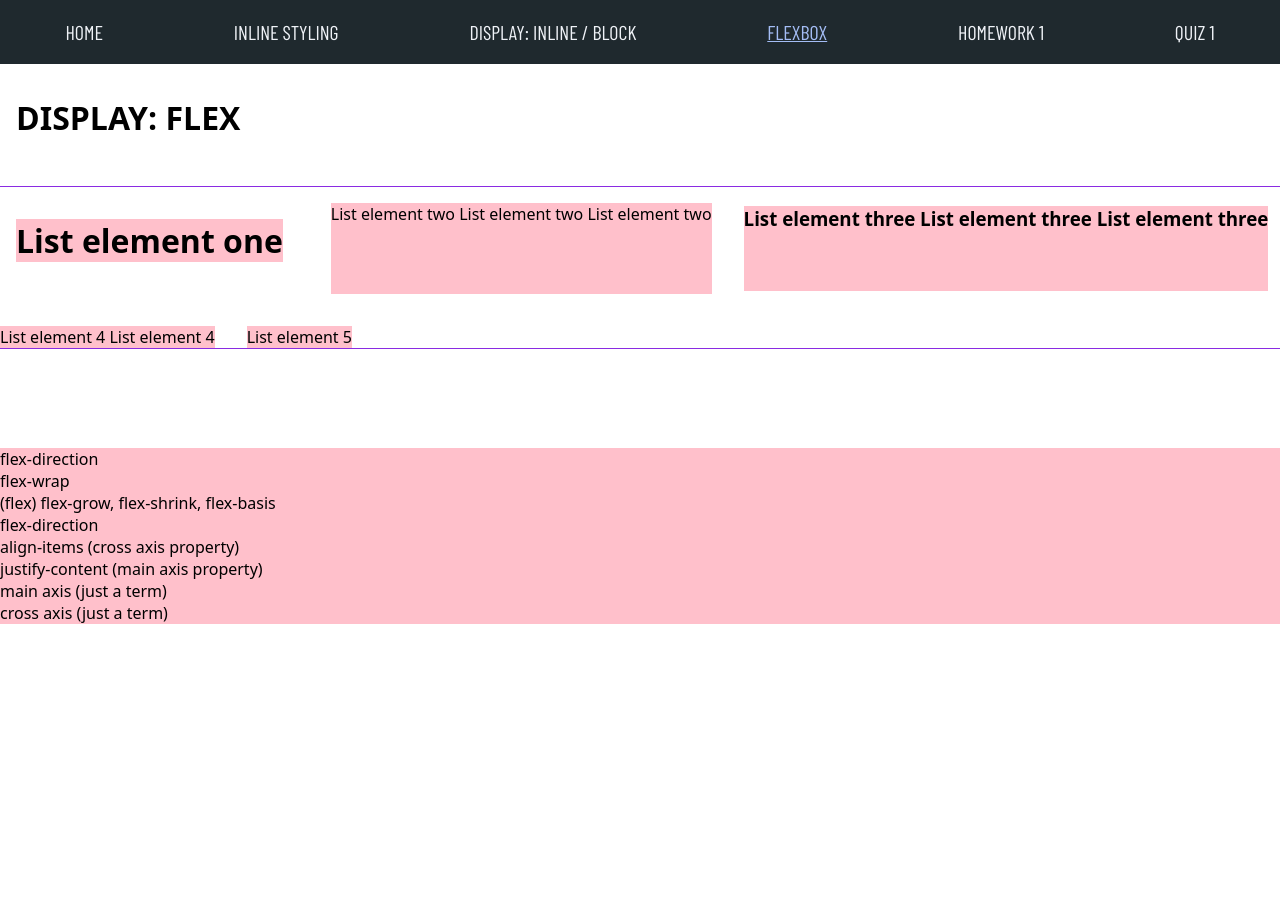
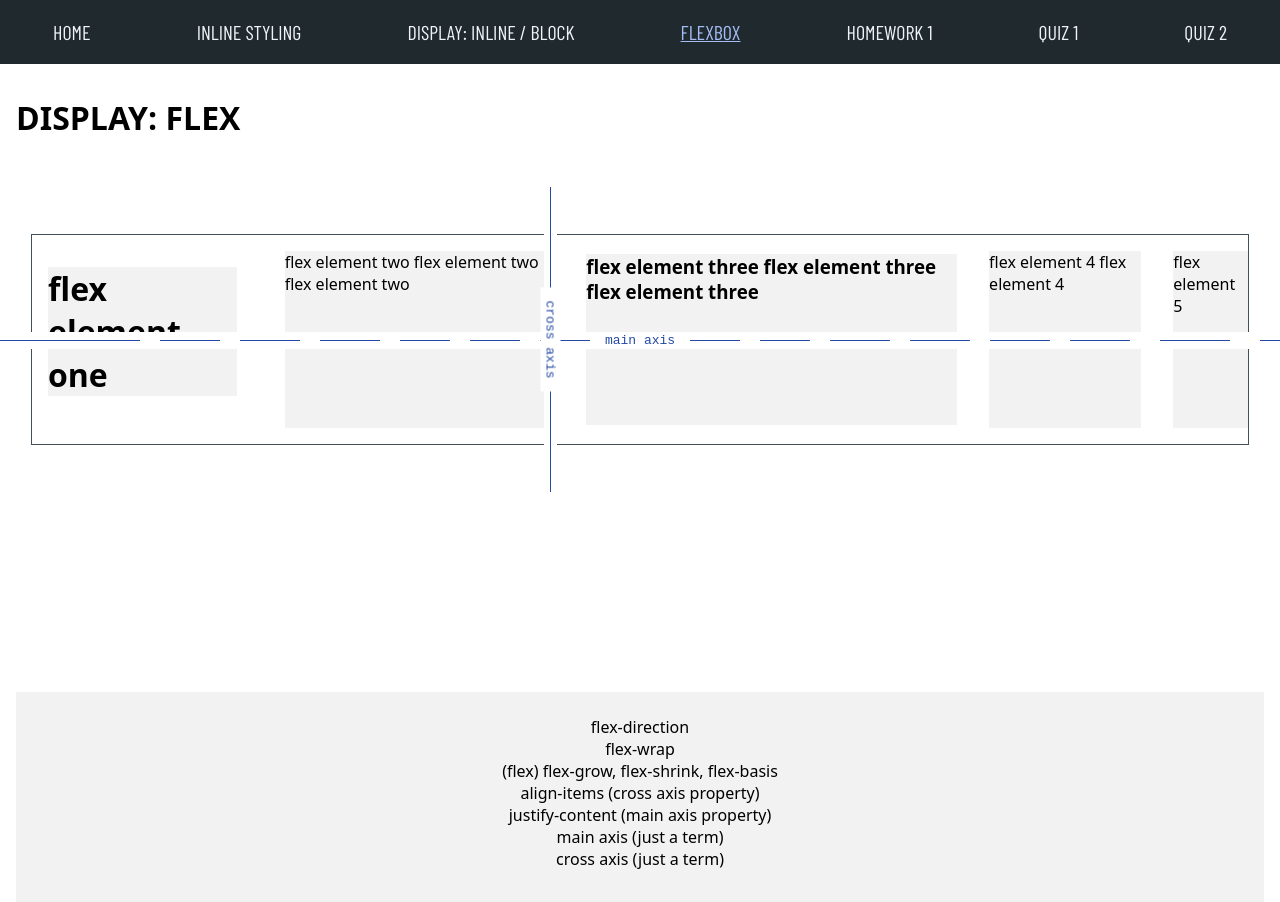
Before and after one commit to Skowronek-Jaskula/simple, a plain HTML site: page display-flex.html in a window 1280 px wide. Before the commit the page ends 800 px from the top, so only its background shows below. Drawn offline with nearby package versions, Linux system fonts and the light colour scheme.

Commit message:
SIMPLE-2

```diff
--- a/display-flex.html
+++ b/display-flex.html
@@ -9,20 +9,125 @@
     <link rel="stylesheet" href="/css/styles.css" />
 
     <style>
-      .list {
+      .flex-wrapper {
+        padding: 3rem 2rem;
+        position: relative;
+        margin-bottom: 200px;
+      }
+      .flex {
         display: flex;
         gap: 1rem 2rem;
-        outline: 1px solid blueviolet;
-        flex-wrap: wrap;
-        flex-direction: row;
+        outline: 1px solid var(--sbne-dark-gray);
       }
 
-      .list__item {
-        background: pink;
+      .flex__item {
+        background: var(--sbne-light-gray);
       }
 
-      .rules {
-        margin-top: 100px;
+      .flex:before,
+      .flex:after,
+      .flex-wrapper:after {
+        display: flex;
+        align-items: center;
+        position: absolute;
+        justify-content: center;
+        font-family: monospace;
+        text-align: center;
+        color: var(--sbne-color-main);
+      }
+
+      .flex:before {
+        box-shadow: 0 0 0 6px white;
+        background: var(--sbne-color-main);
+        top: 0;
+        bottom: 0;
+        width: 1.25px;
+        left: calc(50% - 90px);
+        content: "";
+      }
+
+      .flex:after {
+        transform: rotate(90deg);
+        left: calc(50% - 142px);
+        content: "cross axis";
+        top: 0;
+        background-image: linear-gradient(
+          0,
+          transparent calc(50% - 10px),
+          white calc(50% - 10px),
+          white calc(50% + 10px),
+          transparent calc(50% + 10px)
+        );
+        z-index: 2;
+        padding: 2px 13px;
+        bottom: 0;
+      }
+      .flex-wrapper:after {
+        box-shadow: 0 0 0 8px white;
+        background-image: linear-gradient(
+          90deg,
+          var(--sbne-color-main) calc(50% - 500px),
+          white calc(50% - 500px),
+          calc(50% - 480px),
+          var(--sbne-color-main) calc(50% - 480px),
+          calc(50% - 420px),
+          white calc(50% - 420px),
+          calc(50% - 400px),
+          var(--sbne-color-main) calc(50% - 400px),
+          calc(50% - 340px),
+          white calc(50% - 340px),
+          calc(50% - 320px),
+          var(--sbne-color-main) calc(50% - 320px),
+          calc(50% - 260px),
+          white calc(50% - 260px),
+          calc(50% - 240px),
+          var(--sbne-color-main) calc(50% - 240px),
+          calc(50% - 190px),
+          white calc(50% - 190px),
+          calc(50% - 170px),
+          var(--sbne-color-main) calc(50% - 170px),
+          calc(50% - 120px),
+          white calc(50% - 120px),
+          calc(50% - 100px),
+          var(--sbne-color-main) calc(50% - 100px),
+          calc(50% - 50px),
+          white calc(50% - 50px),
+          calc(50% + 50px),
+          var(--sbne-color-main) calc(50% + 50px),
+          calc(50% + 100px),
+          white calc(50% + 100px),
+          calc(50% + 120px),
+          var(--sbne-color-main) calc(50% + 120px),
+          calc(50% + 170px),
+          white calc(50% + 170px),
+          calc(50% + 190px),
+          var(--sbne-color-main) calc(50% + 190px),
+          calc(50% + 250px),
+          white calc(50% + 250px),
+          white calc(50% + 270px),
+          var(--sbne-color-main) calc(50% + 270px),
+          var(--sbne-color-main) calc(50% + 330px),
+          white calc(50% + 330px),
+          white calc(50% + 350px),
+          var(--sbne-color-main) calc(50% + 350px),
+          var(--sbne-color-main) calc(50% + 410px),
+          white calc(50% + 410px),
+          white calc(50% + 430px),
+          var(--sbne-color-main) calc(50% + 430px),
+          var(--sbne-color-main) calc(50% + 490px),
+          white calc(50% + 490px),
+          white calc(50% + 520px),
+          var(--sbne-color-main) calc(50% + 520px),
+          var(--sbne-color-main) calc(50% + 590px),
+          white calc(50% + 590px),
+          white calc(50% + 620px),
+          var(--sbne-color-main) calc(50% + 620px)
+        );
+        height: 1px;
+        left: 0;
+        right: 0;
+        top: 50%;
+        content: "main axis";
       }
     </style>
   </head>
@@ -38,30 +143,34 @@
       <a class="current" href="/display-flex.html">flexbox</a>
       <a href="/homeworks/homework1.html">homework 1</a>
       <a href="/quizes/quiz-1.html">quiz 1</a>
+      <a href="/quizes/quiz-2.html">QUIZ 2</a>
+      <!--<a href="/quizes/quiz-3.html">QUIZ 3</a>-->
     </nav>
     <h1>DISPLAY: FLEX</h1>
 
-    <ul class="list">
-      <h1 class="list__item">List element one</h1>
-      <p class="list__item">
-        List element two List element two List element two
+    <div class="flex-wrapper">
+      <div class="flex">
+        <h1 class="flex__item">flex element one</h1>
+        <p class="flex__item">
+          flex element two flex element two flex element two
         </p>
-      <h3 class="list__item">
-        List element three List element three List element three
+        <h3 class="flex__item">
+          flex element three flex element three flex element three
         </h3>
-      <li class="list__item">List element 4 List element 4</li>
-      <li class="list__item">List element 5</li>
-    </ul>
-
+        <p class="flex__item">flex element 4 flex element 4</p>
+        <p class="flex__item">flex element 5</p>
+      </div>
+    </div>
+    <section class="showcase">
       <ul class="rules">
         <li class="list__item">flex-direction</li>
         <li class="list__item">flex-wrap</li>
         <li class="list__item">(flex) flex-grow, flex-shrink, flex-basis</li>
-      <li class="list__item">flex-direction</li>
         <li class="list__item">align-items (cross axis property)</li>
         <li class="list__item">justify-content (main axis property)</li>
         <li class="list__item">main axis (just a term)</li>
         <li class="list__item">cross axis (just a term)</li>
       </ul>
+    </section>
   </body>
 </html>
```
Also changed, not shown: class-naming.html (+2 -0 lines), display-inline-block.html (+2 -0 lines), homeworks/homework1.html (+7 -2 lines), index.html (+2 -0 lines), inline-styling.html (+2 -0 lines), quizes/quiz-1.html (+2 -0 lines), quizes/quiz-2.html (+19 -19 lines). Lines whose indentation alone changed are shown as unchanged.
